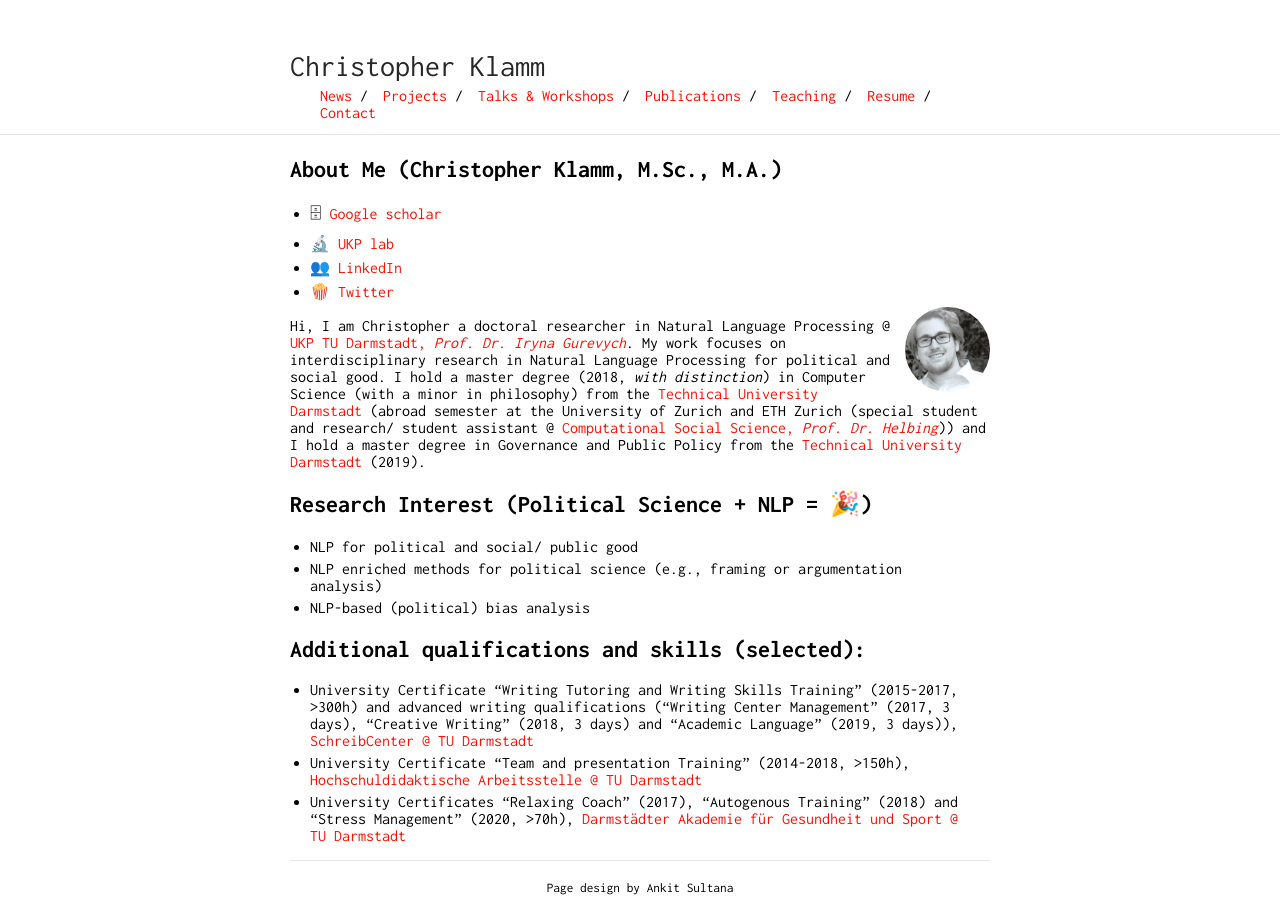
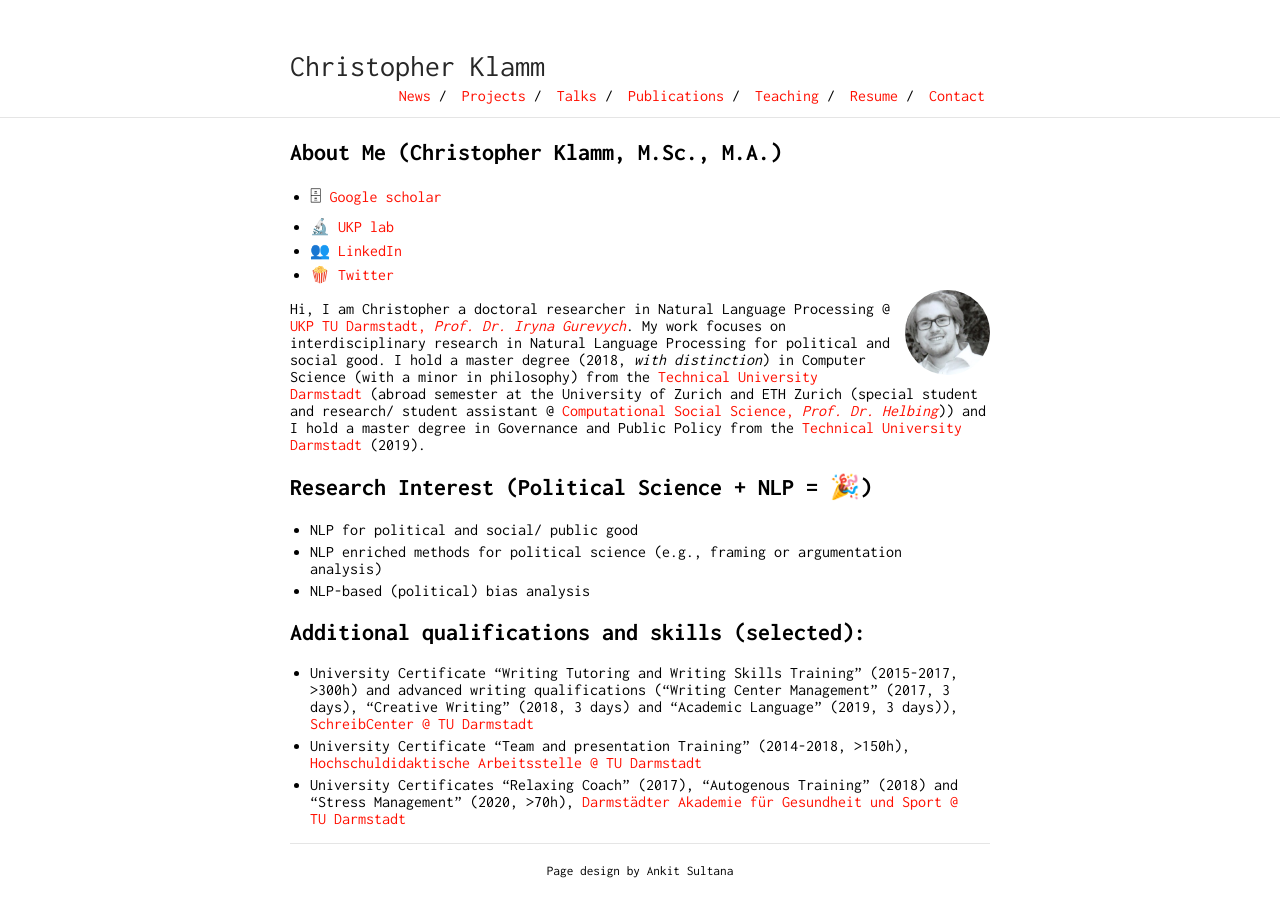
Before and after one commit to chkla/gitPage, a Jekyll site: the page built from index.md, in a window 1280 px wide. Built offline with Jekyll 4.4.1, drawn with Linux system fonts in a browser that asks for light colours; our own code applies the rules of GitHub Pages for plain Markdown files.

Commit message:
Update _config.yml

```diff
--- a/_config.yml
+++ b/_config.yml
@@ -18,7 +18,7 @@ nav:
    link: "news"
  - name: "Projects"
    link: "projects"
- - name: "Talks & Workshops"
+ - name: "Talks"
    link: "talks"
  - name: "Publications"
    link: "publication"
```
